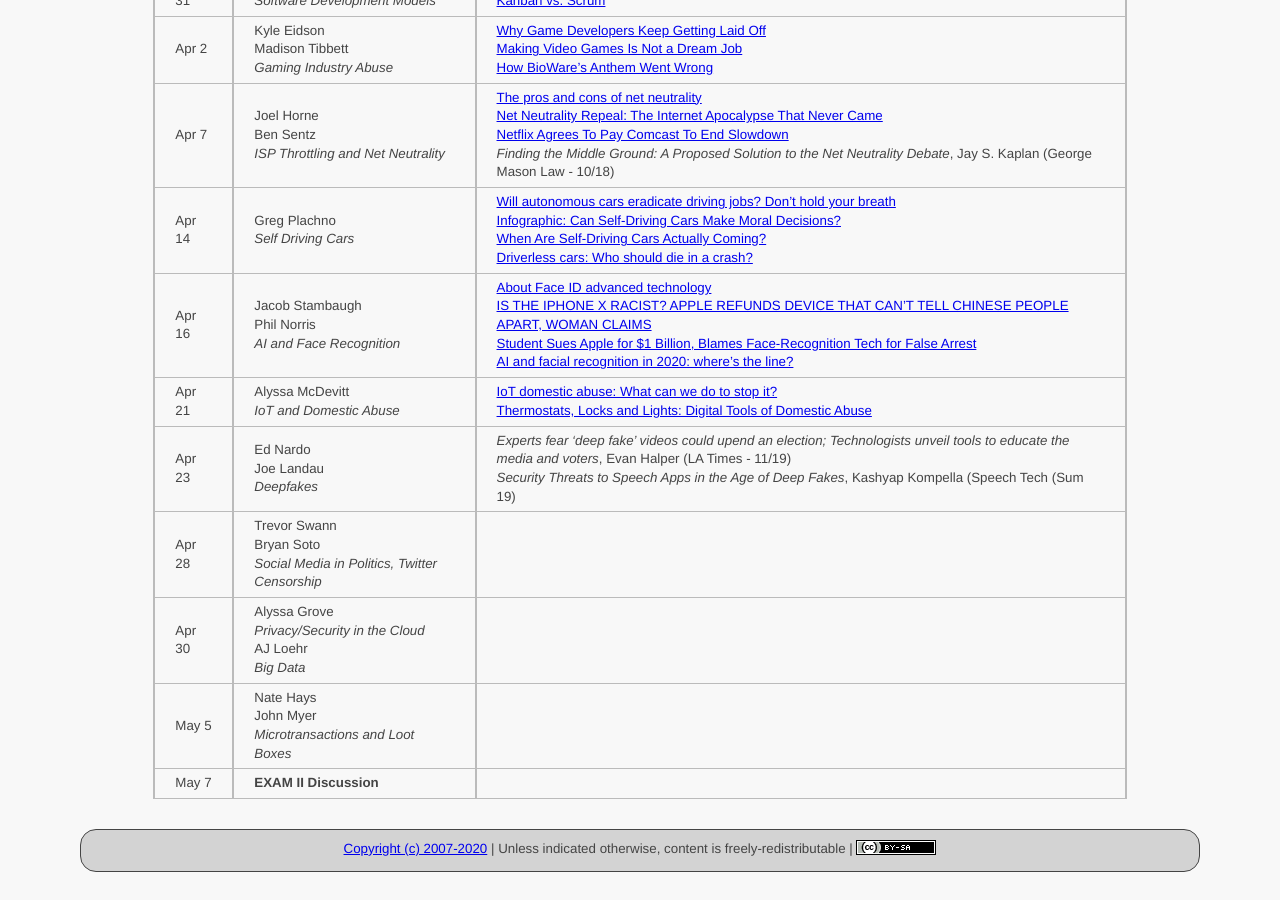
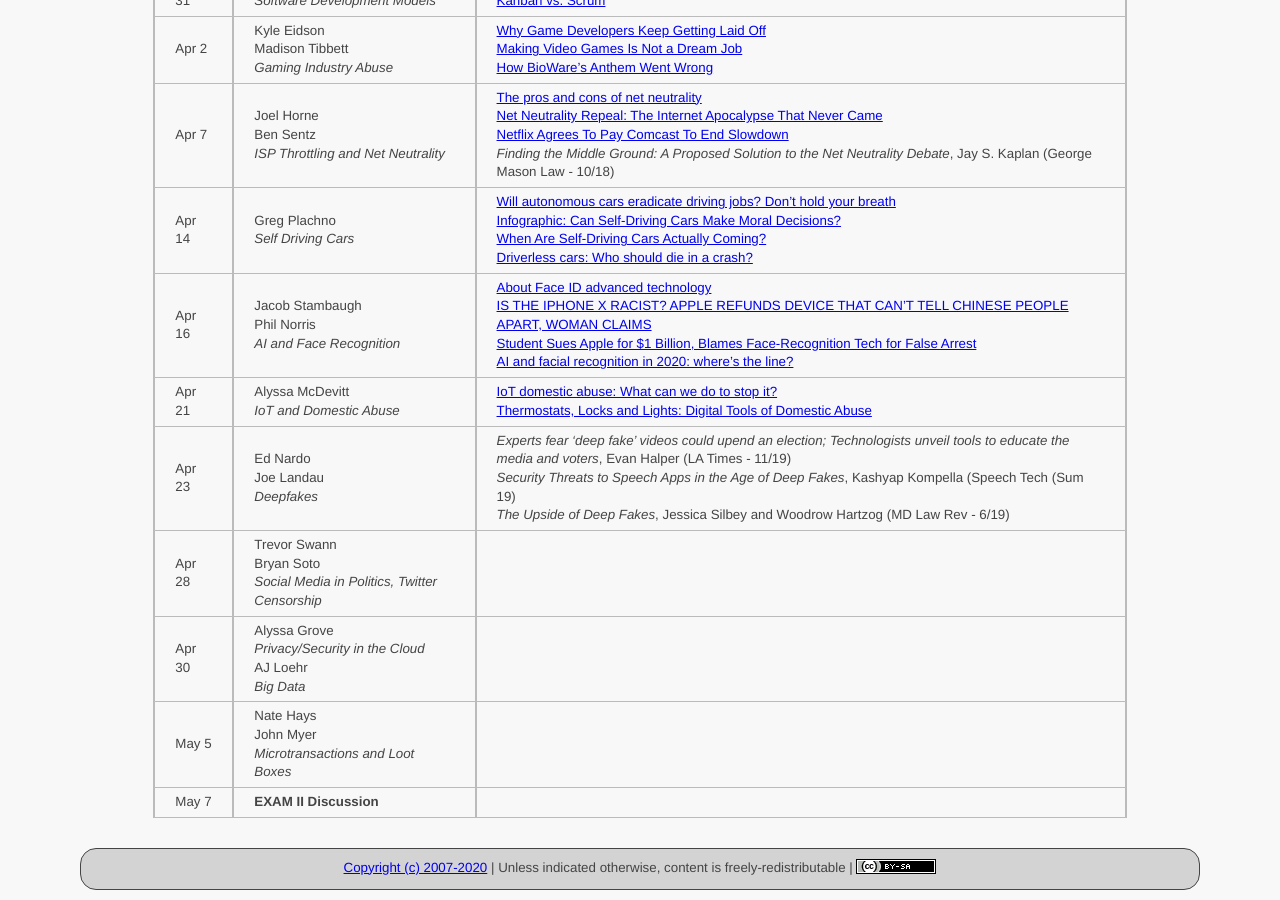
Before and after one commit to ycpcs/cs456-spring2020, a Jekyll site: the page built from schedule/index.md, in a window 1280 px wide and 900 px high, scrolled down 1376 px. Built offline with Jekyll 4.4.1, drawn with Linux system fonts in a browser that asks for light colours.

Commit message:
update deepfake articles
update deepfake articles

```diff
--- a/schedule/index.md
+++ b/schedule/index.md
@@ -37,7 +37,7 @@ All reading materials can be accessed via [Schmidt Library](http://library.ycp.e
 > Apr 14  | Greg Plachno <br /> *Self Driving Cars* | [Will autonomous cars eradicate driving jobs? Don’t hold your breath](https://www.digitaltrends.com/cars/autonomous-driving-trucks-jobs-yang/) <br /> [Infographic: Can Self-Driving Cars Make Moral Decisions?](https://www.roboticsbusinessreview.com/unmanned/unmanned-ground/infographic-can-self-driving-cars-make-moral-decisions/) <br /> [When Are Self-Driving Cars Actually Coming?](https://www.popularmechanics.com/cars/car-technology/a27269684/self-driving-cars/) <br /> [Driverless cars: Who should die in a crash?](https://www.bbc.com/news/technology-45991093) |
 > Apr 16  | Jacob Stambaugh <br /> Phil Norris <br /> *AI and Face Recognition* | [About Face ID advanced technology](https://support.apple.com/en-us/HT208108) <br /> [IS THE IPHONE X RACIST? APPLE REFUNDS DEVICE THAT CAN'T TELL CHINESE PEOPLE APART, WOMAN CLAIMS](https://www.newsweek.com/iphone-x-racist-apple-refunds-device-cant-tell-chinese-people-apart-woman-751263) <br /> [Student Sues Apple for $1 Billion, Blames Face-Recognition Tech for False Arrest](https://www.insurancejournal.com/news/national/2019/04/23/524414.htm) <br /> [AI and facial recognition in 2020: where’s the line?](https://www.datacenterdynamics.com/en/opinions/ai-and-facial-recognition-in-2020-wheres-the-line/) |
 > Apr 21  | Alyssa McDevitt <br /> *IoT and Domestic Abuse*| [IoT domestic abuse: What can we do to stop it?](https://blog.malwarebytes.com/cybercrime/2018/07/iot-domestic-abuse-can-stop/) <br /> [Thermostats, Locks and Lights: Digital Tools of Domestic Abuse](https://www.nytimes.com/2018/06/23/technology/smart-home-devices-domestic-abuse.html) |
-> Apr 23  | Ed Nardo <br /> Joe Landau <br /> *Deepfakes*| *Experts fear 'deep fake' videos could upend an election; Technologists unveil tools to educate the media and voters*, Evan Halper (LA Times - 11/19) <br /> *Security Threats to Speech Apps in the Age of Deep Fakes*, Kashyap Kompella (Speech Tech (Sum 19)|
+> Apr 23  | Ed Nardo <br /> Joe Landau <br /> *Deepfakes*| *Experts fear 'deep fake' videos could upend an election; Technologists unveil tools to educate the media and voters*, Evan Halper (LA Times - 11/19) <br /> *Security Threats to Speech Apps in the Age of Deep Fakes*, Kashyap Kompella (Speech Tech (Sum 19) <br /> *The Upside of Deep Fakes*, Jessica Silbey and Woodrow Hartzog (MD Law Rev - 6/19) |
 > Apr 28  | Trevor Swann <br /> Bryan Soto <br /> *Social Media in Politics, Twitter Censorship*| |
 > Apr 30  | Alyssa Grove <br /> *Privacy/Security in the Cloud* <br /> AJ Loehr <br /> *Big Data* | |
 > May 5   | Nate Hays <br /> John Myer <br /> *Microtransactions and Loot Boxes*| |
```
